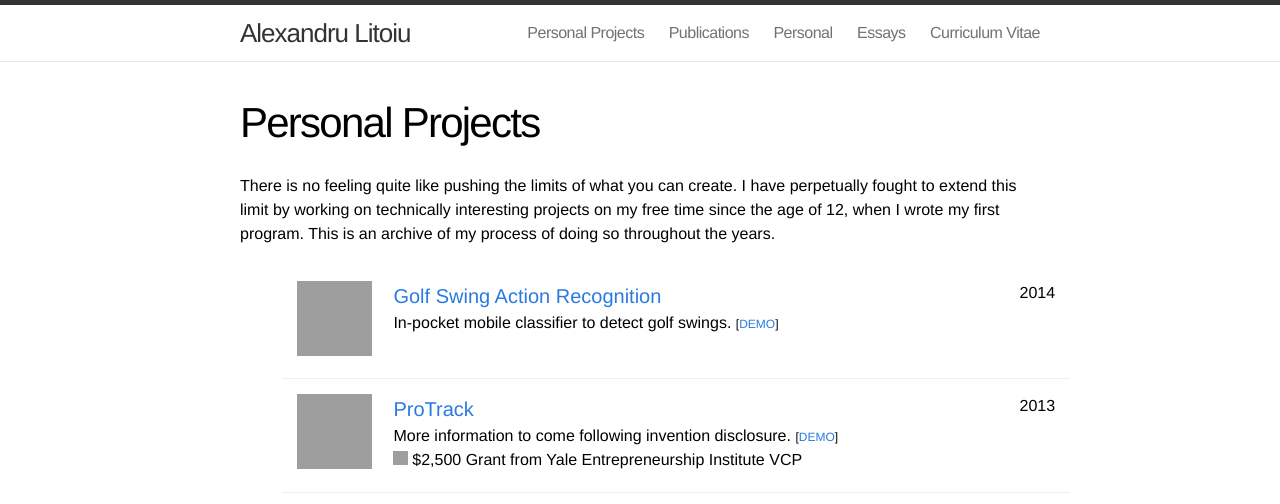
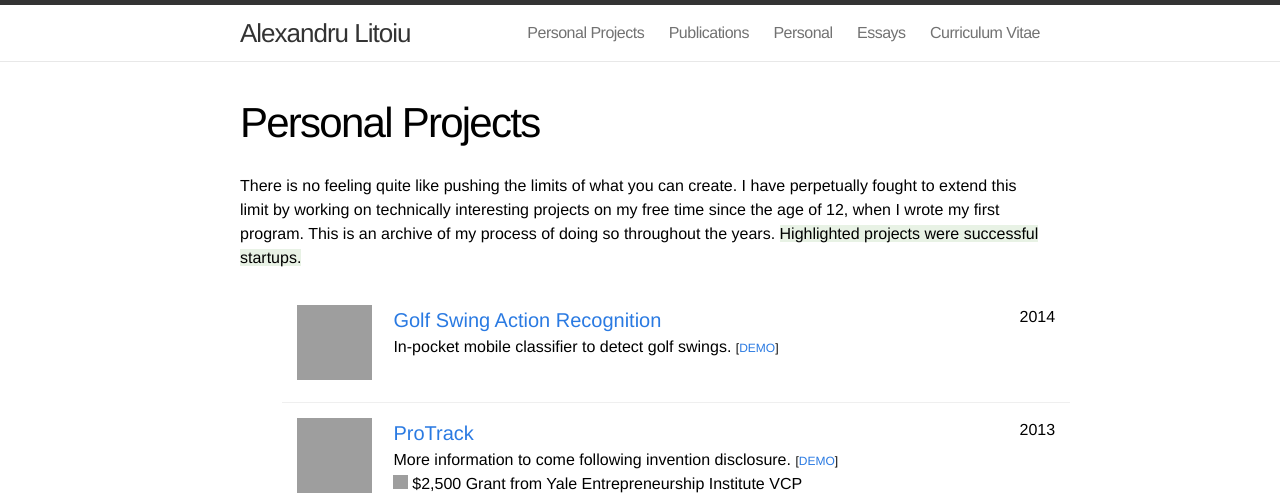
Before and after one commit to alitoiu/alitoiu.github.io, a Jekyll site: the page built from personal_projects.md, in a window 1280 px wide, cut to the strip 0-504 px from the top of the page. Built offline with Jekyll 4.4.1, drawn with Linux system fonts in a browser that asks for light colours; grey boxes are pictures that could not be loaded.

Commit message:
Changed back to highlighting

```diff
--- a/personal_projects.md
+++ b/personal_projects.md
@@ -5,7 +5,7 @@
 navigation_index: 1
 ---
 
-There is no feeling quite like pushing the limits of what you can create. I have perpetually fought to extend this limit by working on technically interesting projects on my free time since the age of 12, when I wrote my first program. This is an archive of my process of doing so throughout the years. {% comment %} <span class="light_highlight">Highlighted projects were successful startups.</span> {% endcomment %}
+There is no feeling quite like pushing the limits of what you can create. I have perpetually fought to extend this limit by working on technically interesting projects on my free time since the age of 12, when I wrote my first program. This is an archive of my process of doing so throughout the years. <span class="light_highlight">Highlighted projects were successful startups.</span>
 
 <ul class="posts projects">
 
@@ -17,7 +17,7 @@
   {% endif %}
 
   {% if project.startup %}
-  {% assign highlight = "emphasize" %}
+  {% assign highlight = "light_highlight" %}
   {% else %}
   {% assign highlight = "" %}
   {% endif %}
```
